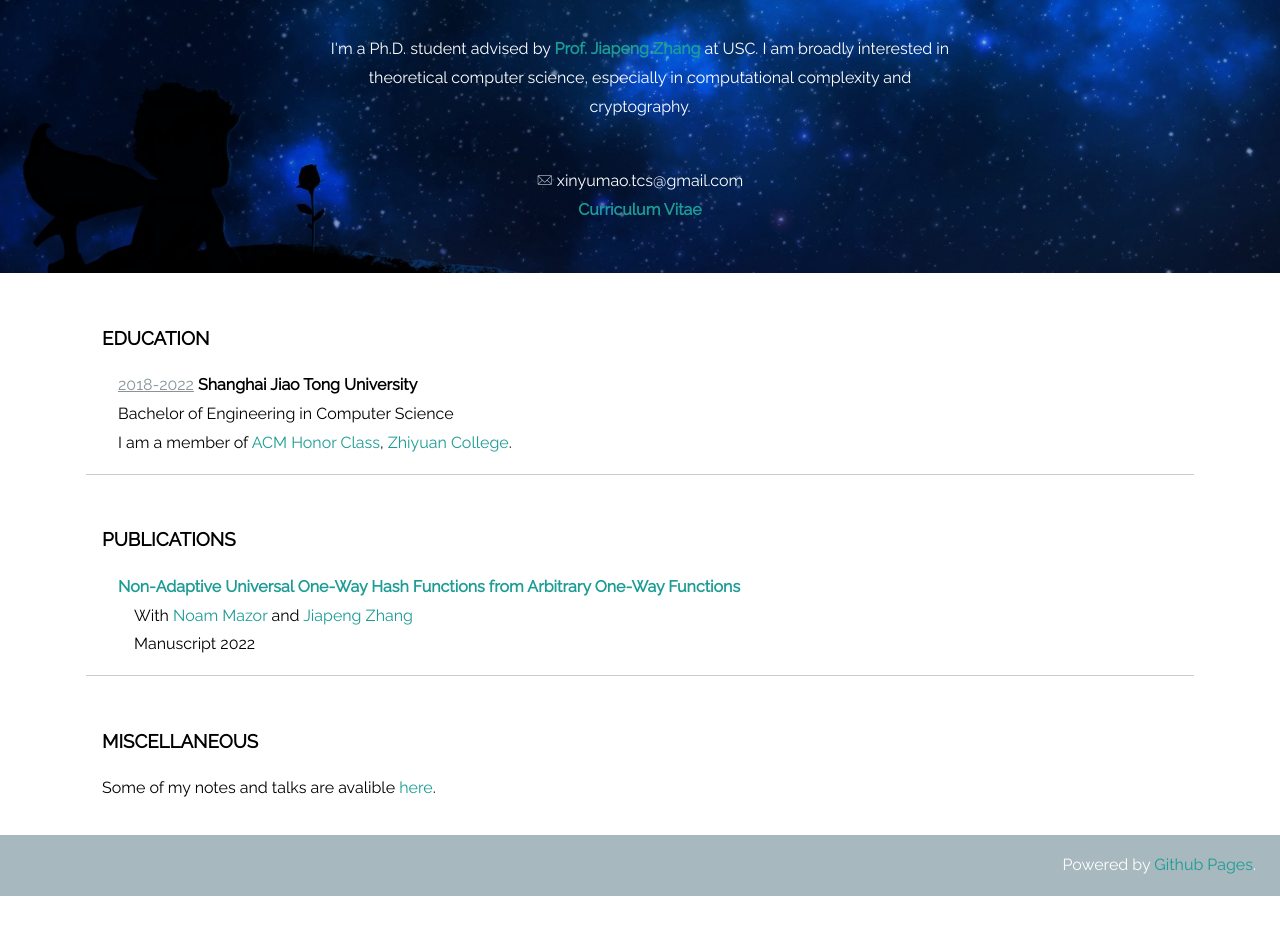
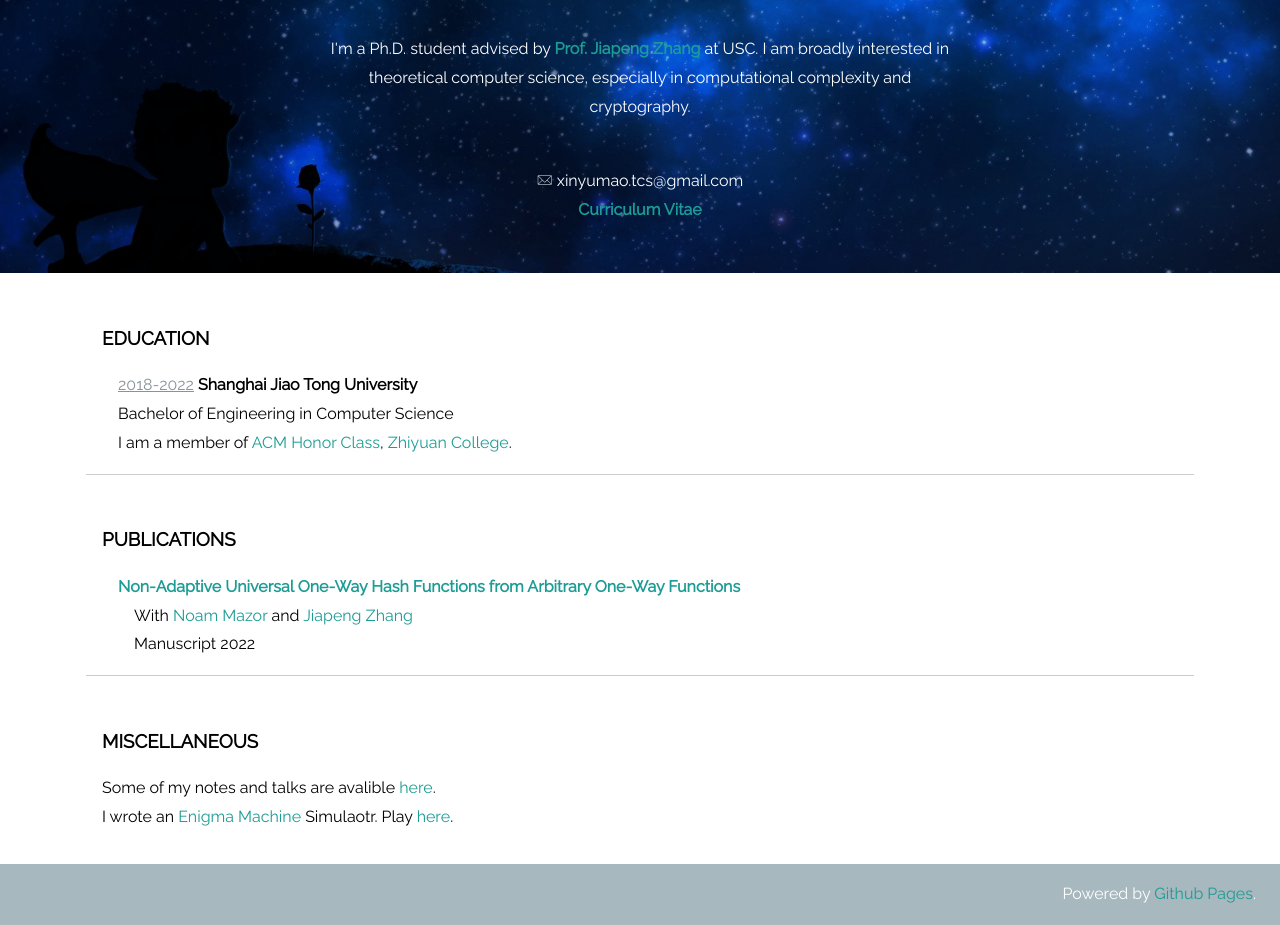
Before and after one commit to sparkmxy/sparkmxy.github.io, a plain HTML site: page index.html in a window 1280 px wide. Shown: the part 266-1191 px from the top of the page. Before the commit the page ends 1162 px from the top, so only its background shows below. Drawn offline with Linux system fonts and the light colour scheme.

Commit message:
add an entry to enigma simulator

```diff
--- a/index.html
+++ b/index.html
@@ -68,6 +68,9 @@
     <section>
       <h3>Miscellaneous </h3>
       Some of my notes and talks are avalible <a href="writings.html" target="_blank"> here</a>.
+      <br>
+      I wrote an <a href="https://en.wikipedia.org/wiki/Enigma_machine" target="_blank"> Enigma Machine</a> Simulaotr.
+      Play <a href="enigma.html" target="_blank"> here</a>.
     </section>
   </main>
 <footer>
```
